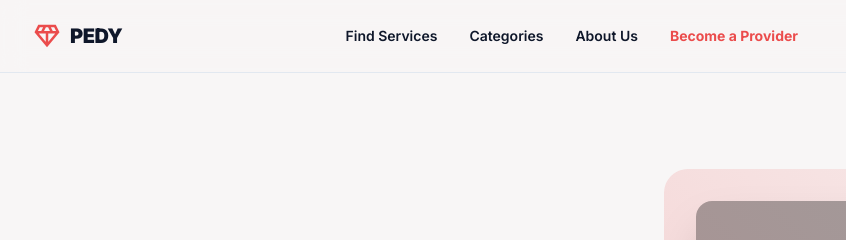
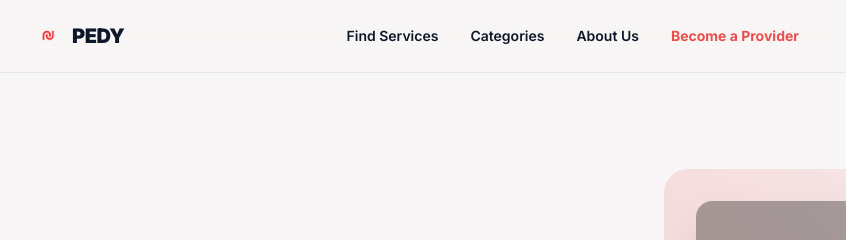
Before and after one commit to vouh/pedy, a plain HTML site: page Front end/about.html in a window 1280 px wide. Shown: the top 240 px of the page, 0-846 px from the left. Drawn offline with nearby package versions, Linux system fonts and the light colour scheme; grey boxes are pictures that could not be loaded.

Commit message:
feat: replace diamond icon with logo_no_bg.png in header and footer

```diff
--- a/Front end/about.html
+++ b/Front end/about.html
@@ -47,7 +47,7 @@
 <div class="mx-auto flex max-w-7xl items-center justify-between px-4 py-4 sm:px-6 lg:px-8">
 <div class="flex items-center gap-2 text-primary">
 <a href="index.html" class="flex items-center gap-2 hover:opacity-80 transition-opacity">
-<span class="material-symbols-outlined text-3xl font-bold">diamond</span>
+<img src="assets/images/logo_no_bg.png" alt="PEDY Logo" class="h-8 w-8 object-contain"/>
 <h2 class="text-xl font-black tracking-tight text-slate-900 dark:text-slate-100">PEDY</h2>
 </a>
 </div>
@@ -328,7 +328,7 @@
 <div class="grid grid-cols-2 gap-12 md:grid-cols-4 lg:grid-cols-5">
 <div class="col-span-2">
 <div class="flex items-center gap-2 text-primary mb-6">
-<span class="material-symbols-outlined text-2xl font-bold">diamond</span>
+<img src="assets/images/logo_no_bg.png" alt="PEDY Logo" class="h-6 w-6 object-contain"/>
 <h2 class="text-lg font-black tracking-tight text-slate-900 dark:text-slate-100">PEDY</h2>
 </div>
 <p class="max-w-xs text-sm text-slate-500 leading-relaxed">
```
Also changed, not shown: Front end/assets/images/logo.png (added), Front end/assets/images/logo_no_bg.png (added).
